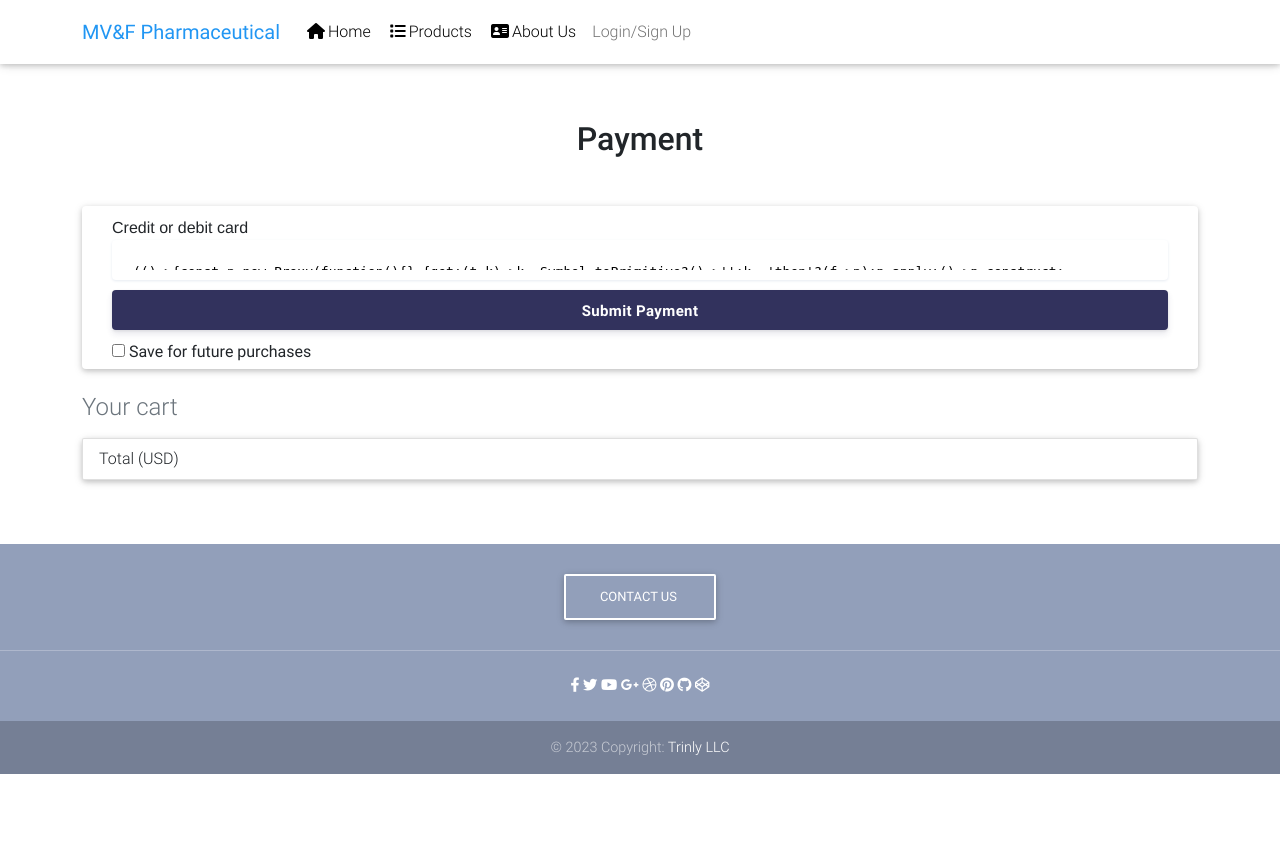
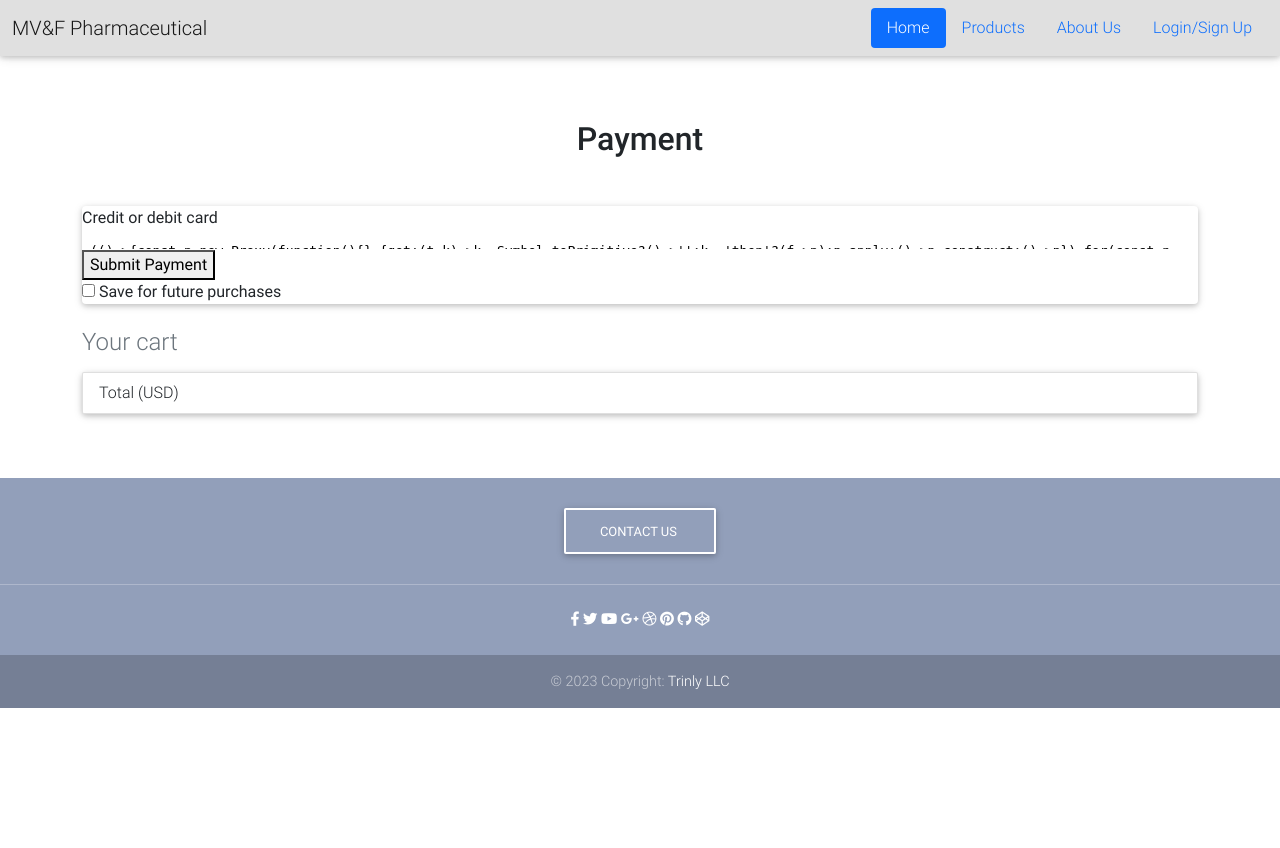
Before and after one commit to ashishtyagi10/mvfp, a Django app: template templates/payment.html in a window 1280 px wide. Before the commit the page ends 774 px from the top, so only its background shows below. Run offline with Django 4.2, Linux system fonts and the light colour scheme; the template is opened without the code that fills it, so the values that code supplies are empty; some libraries are stand-ins or nearby versions.

Commit message:
#2 change the look to navpills

```diff
--- a/templates/base.html
+++ b/templates/base.html
@@ -17,97 +17,42 @@
   <link href="{% static 'css/mdb.min.css' %}" rel="stylesheet">
   <!-- Your custom styles (optional) -->
   <link href=" {% static 'css/style.min.css' %}" rel="stylesheet">
-  <style type="text/css">
-    html,
-    body,
-    header,
-    .carousel {
-      height: 70vh;
-    }
-
-    @media (max-width: 740px) {
-
-      html,
-      body,
-      header,
-      .carousel {
-        height: 100vh;
-      }
-    }
-
-    @media (min-width: 800px) and (max-width: 850px) {
-
-      html,
-      body,
-      header,
-      .carousel {
-        height: 100vh;
-      }
-    }
-  </style>
-    {% block extra_head %}
-    {% endblock extra_head %}
 </head>
 
 <body>
 
   <!-- Navbar -->
-  <nav class="navbar fixed-top navbar-expand-lg navbar-light white scrolling-navbar">
-    <div class="container">
+  <nav class="navbar fixed-top navbar-expand-lg navbar-light bg-light" style="background-color: #e3f2fd;">
+    <div class="container-fluid">
       <!-- Brand -->
-      <a class="navbar-brand waves-effect" href="/">
-        <strong class="blue-text">MV&F Pharmaceutical</strong>
-      </a>
+      <a class="navbar-brand" href="/">MV&F Pharmaceutical</a>
 
       <!-- Collapse -->
-      <button class="navbar-toggler" type="button" data-toggle="collapse" data-target="#navbarSupportedContent"
+      <button class="navbar-toggler" type="button" data-bs-toggle="collapse" data-bs-target="#navbarSupportedContent"
         aria-controls="navbarSupportedContent" aria-expanded="false" aria-label="Toggle navigation">
         <span class="navbar-toggler-icon"></span>
       </button>
 
       <!-- Links -->
       <div class="collapse navbar-collapse" id="navbarSupportedContent">
-        <!-- Left -->
-        <ul class="navbar-nav mr-auto">
-          <li class="nav-item active">
-          </li>
-        </ul>
-
-        <!-- Right -->
-        <ul class="navbar-nav nav-flex-icons mr-auto">
-          <li class="nav-item">
-            <a class="active nav-link waves-effect" href="/"><i class="fas fa-home"></i>Home</a>
-          </li>
-          <li class="nav-item">
-            <a class="nav-link waves-effect" href={% url 'app:products' %}><i class="fas fa-list"></i>Products</a>
-          </li>
-          <li class="nav-item">
-            <a class="nav-link waves-effect" href={% url 'app:about' %}><i class="fas fa-address-card"></i>About Us</a>
-          </li>
+        <div class="nav nav-pills ms-auto mb-2 mb-lg-0">
+          <a class="nav-link active mr-2" href="/">Home</a>
+          <a class="nav-link " href={% url 'app:products' %}>Products</a>
+          <a class="nav-link " href={% url 'app:about' %}>About Us</a>
           {% if user.is_authenticated %}
-            <li class="nav-item">
-                <a href="{% url 'app:order-summary' %}" class="nav-link waves-effect">
+              <a href="{% url 'app:order-summary' %}" class="nav-link ">
               {% if request.user|cart_item_count != 0 %}
                 <span class="badge red z-depth-1 mr-1"> {{ request.user|cart_item_count }} </span>
               {% endif %}
               <i class="fas fa-shopping-cart"></i>
-                <span class="clearfix d-none d-sm-inline-block"> Cart </span>
+              <span class="clearfix d-none d-sm-inline-block">Cart</span>
               </a>
-            </li>
-            <li class="nav-item">
-                 <a class="nav-link waves-effect">
-                Hi {{ user.username }}!
-                </a>
-            </li>
-             </li class="nav-item">
-                <a class="nav-link waves-effect" href="{% url 'logout' %}"> Logout</a>
-            </li>
+              <a class="nav-link ">Hi {{ user.username }}!</a>
+              <a class="nav-link " href="{% url 'logout' %}"> Logout</a>
           {% else %}
-             </li class="nav-item">
-                <a class="nav-link waves-effect" href="{% url 'login' %}"> Login/Sign Up</a>
-            </li>
+              <a class="nav-link " href="{% url 'login' %}"> Login/Sign Up</a>
           {% endif %}
-        </ul>
+        </div>
       </div>
     </div>
   </nav>
```
Lines whose indentation alone changed are shown as unchanged.
